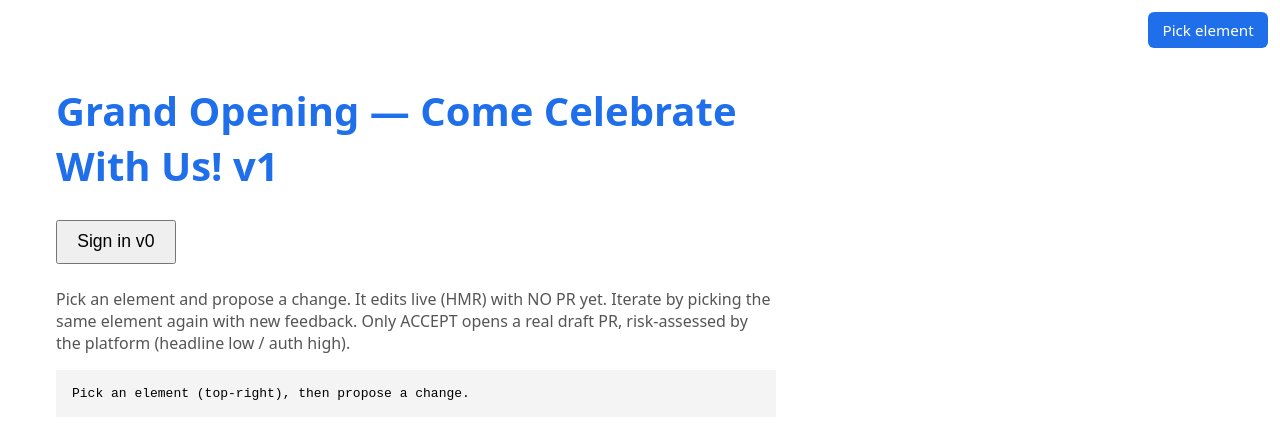
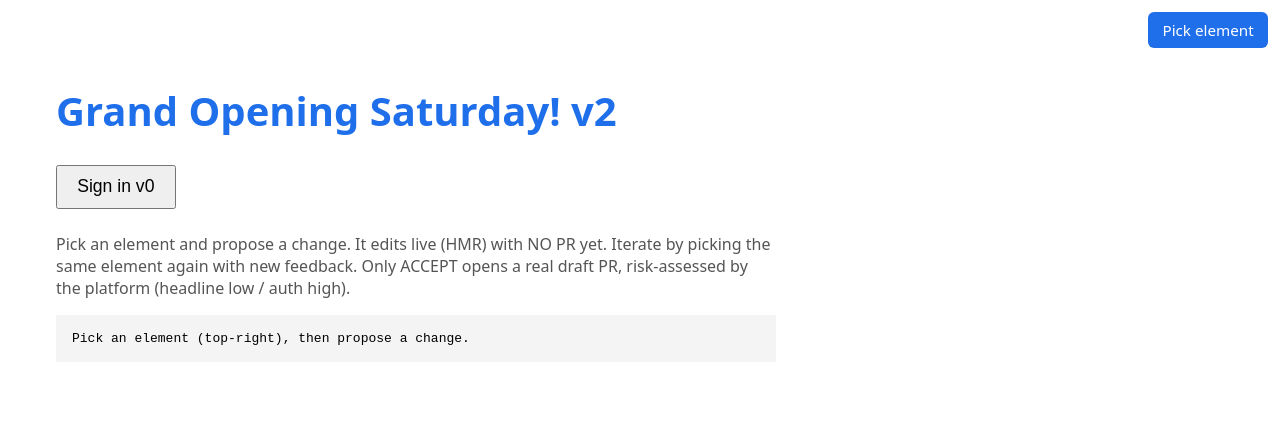
Before and after one commit to EmundoT/awc-frontdoor-demo, a React (Vite) app: page / in a window 1280 px wide. Shown: the top 438 px of the page. Built offline with nearby package versions, Linux system fonts and the light colour scheme.

Commit message:
round 2: make it shorter, add the date Saturday

```diff
--- a/src/App.jsx
+++ b/src/App.jsx
@@ -2,7 +2,7 @@
 import { useState } from 'react'
 import { AUTH_LABEL } from './auth/login-widget.jsx'
 
-const HEADLINE = 'Grand Opening — Come Celebrate With Us! v1'
+const HEADLINE = 'Grand Opening Saturday! v2'
 const BASE = 'http://localhost:8788'
 
 export default function App() {
```
